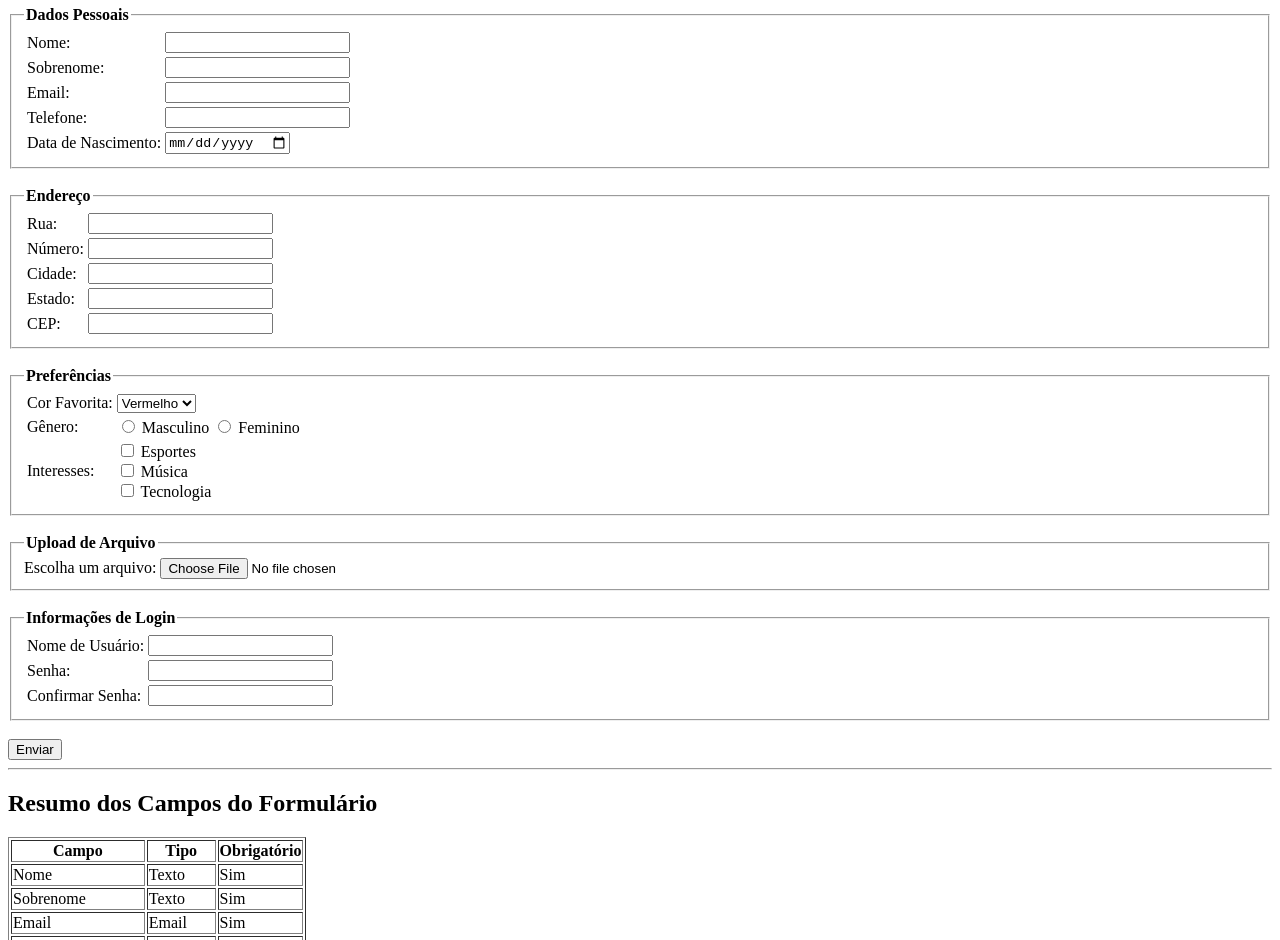
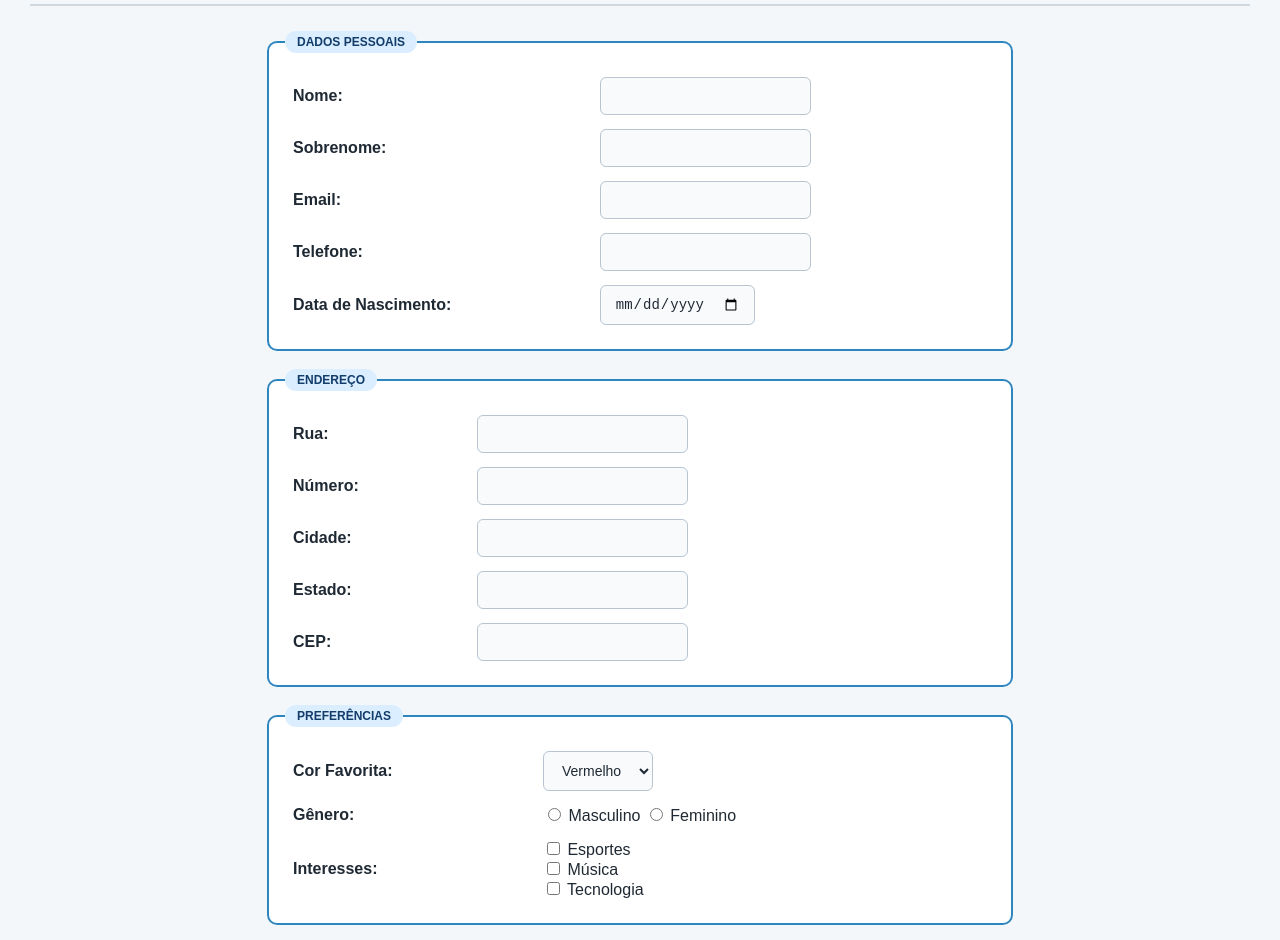
Before and after one commit to afonsooe/FormularioHTML, a plain HTML site: page index.html in a window 1280 px wide. Shown: the part 84-1024 px from the top of the page. Drawn offline with Linux system fonts and the light colour scheme.

Commit message:
Atualizacoes

```diff
--- a/index.html
+++ b/index.html
@@ -4,11 +4,12 @@
 <head>
     <meta charset="UTF-8">
     <title>Formulário Completo</title>
+    <link rel="stylesheet" href="style.css">
 </head>
 
 <body>
 
-<h1 align="center">Formulário Completo</h1>
+<h1>Formulário Completo</h1>
 
 <hr>
 
@@ -19,7 +20,6 @@
         <legend><b>Dados Pessoais</b></legend>
 
         <table>
-
             <tbody>
 
             <tr>
@@ -48,7 +48,6 @@
             </tr>
 
             </tbody>
-
         </table>
 
     </fieldset>
@@ -60,7 +59,6 @@
         <legend><b>Endereço</b></legend>
 
         <table>
-
             <tbody>
 
             <tr>
@@ -89,7 +87,6 @@
             </tr>
 
             </tbody>
-
         </table>
 
     </fieldset>
@@ -101,50 +98,37 @@
         <legend><b>Preferências</b></legend>
 
         <table>
-
             <tbody>
 
             <tr>
-
                 <td><label for="cor">Cor Favorita:</label></td>
 
                 <td>
-
                     <select id="cor" name="cor">
-
                         <option>Vermelho</option>
                         <option>Azul</option>
                         <option>Verde</option>
                         <option>Amarelo</option>
-
                     </select>
-
                 </td>
-
             </tr>
 
             <tr>
-
                 <td>Gênero:</td>
 
                 <td>
-
                     <input type="radio" id="masculino" name="genero">
                     <label for="masculino">Masculino</label>
 
                     <input type="radio" id="feminino" name="genero">
                     <label for="feminino">Feminino</label>
-
                 </td>
-
             </tr>
 
             <tr>
-
                 <td>Interesses:</td>
 
                 <td>
-
                     <input type="checkbox" id="esportes">
                     <label for="esportes">Esportes</label>
 
@@ -157,13 +141,10 @@
 
                     <input type="checkbox" id="tecnologia">
                     <label for="tecnologia">Tecnologia</label>
-
                 </td>
-
             </tr>
 
             </tbody>
-
         </table>
 
     </fieldset>
@@ -175,7 +156,6 @@
         <legend><b>Upload de Arquivo</b></legend>
 
         <label for="arquivo">Escolha um arquivo:</label>
-
         <input type="file" id="arquivo" name="arquivo">
 
     </fieldset>
@@ -187,41 +167,24 @@
         <legend><b>Informações de Login</b></legend>
 
         <table>
-
             <tbody>
 
             <tr>
-
                 <td><label for="usuario">Nome de Usuário:</label></td>
-
-                <td>
-                    <input type="text" id="usuario" name="usuario">
-                </td>
-
+                <td><input type="text" id="usuario" name="usuario"></td>
             </tr>
 
             <tr>
-
                 <td><label for="senha">Senha:</label></td>
-
-                <td>
-                    <input type="password" id="senha" name="senha">
-                </td>
-
+                <td><input type="password" id="senha" name="senha"></td>
             </tr>
 
             <tr>
-
                 <td><label for="confirmar">Confirmar Senha:</label></td>
-
-                <td>
-                    <input type="password" id="confirmar" name="confirmar">
-                </td>
-
+                <td><input type="password" id="confirmar" name="confirmar"></td>
             </tr>
 
             </tbody>
-
         </table>
 
     </fieldset>
@@ -236,18 +199,14 @@
 
 <h2>Resumo dos Campos do Formulário</h2>
 
-<table border="1">
+<table class="resumo">
 
     <thead>
-
     <tr>
-
         <th>Campo</th>
         <th>Tipo</th>
         <th>Obrigatório</th>
-
     </tr>
-
     </thead>
 
     <tbody>
@@ -351,15 +310,9 @@
     </tbody>
 
     <tfoot>
-
     <tr>
-
-        <th colspan="3">
-            Total de campos: 16
-        </th>
-
+        <th colspan="3">Total de campos: 16</th>
     </tr>
-
     </tfoot>
 
 </table>
--- a/style.css
+++ b/style.css
@@ -1,322 +1,127 @@
-<!DOCTYPE html>
-<html lang="pt-BR">
+body {
+    background-color: #f4f7fa;
+    color: #1f2933;
+    font-family: Arial, sans-serif;
+    margin: 30px;
+}
 
-<head>
-    <meta charset="UTF-8">
-    <title>Formulário Completo</title>
-    <link rel="stylesheet" href="style.css">
-</head>
+h1 {
+    color: #123c69;
+    text-align: center;
+}
 
-<body>
+h2 {
+    color: #123c69;
+}
 
-<h1>Formulário Completo</h1>
+hr {
+    border: 1px solid #d1d9e0;
+    margin-bottom: 25px;
+}
 
-<hr>
+form {
+    max-width: 750px;
+    margin: auto;
+}
 
-<form>
+fieldset {
+    background-color: #ffffff;
+    border: 2px solid #2e86c1;
+    border-radius: 10px;
+    padding: 16px;
+}
 
-    <fieldset>
+legend {
+    background-color: #dbeeff;
+    color: #123c69;
+    padding: 4px 12px;
+    border-radius: 20px;
+    text-transform: uppercase;
+    font-size: 12px;
+}
 
-        <legend><b>Dados Pessoais</b></legend>
+form table {
+    width: 100%;
+}
 
-        <table>
-            <tbody>
+form td {
+    padding: 6px;
+}
 
-            <tr>
-                <td><label for="nome">Nome:</label></td>
-                <td><input type="text" id="nome" name="nome"></td>
-            </tr>
+form td:first-child {
+    font-weight: 700;
+}
 
-            <tr>
-                <td><label for="sobrenome">Sobrenome:</label></td>
-                <td><input type="text" id="sobrenome" name="sobrenome"></td>
-            </tr>
+input[type="text"],
+input[type="email"],
+input[type="tel"],
+input[type="number"],
+input[type="date"],
+input[type="password"],
+select {
+    background-color: #f8fafc;
+    color: #1f2933;
+    border: 1px solid #b8c5d1;
+    border-radius: 6px;
+    padding: 10px 14px;
+    font-size: 14px;
+}
 
-            <tr>
-                <td><label for="email">Email:</label></td>
-                <td><input type="email" id="email" name="email"></td>
-            </tr>
+input[type="text"]:hover,
+input[type="email"]:hover,
+input[type="tel"]:hover,
+input[type="number"]:hover,
+input[type="date"]:hover,
+input[type="password"]:hover,
+select:hover {
+    background-color: #eef6fc;
+}
 
-            <tr>
-                <td><label for="telefone">Telefone:</label></td>
-                <td><input type="tel" id="telefone" name="telefone"></td>
-            </tr>
+input[type="text"]:focus,
+input[type="email"]:focus,
+input[type="tel"]:focus,
+input[type="number"]:focus,
+input[type="date"]:focus,
+input[type="password"]:focus,
+select:focus {
+    outline: none;
+    border-color: #2e86c1;
+    box-shadow: 0 0 0 3px rgba(46, 134, 193, 0.25);
+}
 
-            <tr>
-                <td><label for="nascimento">Data de Nascimento:</label></td>
-                <td><input type="date" id="nascimento" name="nascimento"></td>
-            </tr>
+input[type="submit"] {
+    background-color: #123c69;
+    color: #ffffff;
+    padding: 12px 24px;
+    border: none;
+    border-radius: 8px;
+    cursor: pointer;
+    font-size: 14px;
+}
 
-            </tbody>
-        </table>
+input[type="submit"]:hover {
+    background-color: #2e86c1;
+}
 
-    </fieldset>
+.resumo {
+    width: 750px;
+    margin: auto;
+    border-collapse: collapse;
+    background-color: #ffffff;
+}
 
-    <br>
+.resumo th,
+.resumo td {
+    border: 1px solid #b8c5d1;
+    padding: 10px;
+}
 
-    <fieldset>
+.resumo thead {
+    background-color: #123c69;
+    color: #ffffff;
+}
 
-        <legend><b>Endereço</b></legend>
-
-        <table>
-            <tbody>
-
-            <tr>
-                <td><label for="rua">Rua:</label></td>
-                <td><input type="text" id="rua" name="rua"></td>
-            </tr>
-
-            <tr>
-                <td><label for="numero">Número:</label></td>
-                <td><input type="number" id="numero" name="numero"></td>
-            </tr>
-
-            <tr>
-                <td><label for="cidade">Cidade:</label></td>
-                <td><input type="text" id="cidade" name="cidade"></td>
-            </tr>
-
-            <tr>
-                <td><label for="estado">Estado:</label></td>
-                <td><input type="text" id="estado" name="estado"></td>
-            </tr>
-
-            <tr>
-                <td><label for="cep">CEP:</label></td>
-                <td><input type="text" id="cep" name="cep"></td>
-            </tr>
-
-            </tbody>
-        </table>
-
-    </fieldset>
-
-    <br>
-
-    <fieldset>
-
-        <legend><b>Preferências</b></legend>
-
-        <table>
-            <tbody>
-
-            <tr>
-                <td><label for="cor">Cor Favorita:</label></td>
-
-                <td>
-                    <select id="cor" name="cor">
-                        <option>Vermelho</option>
-                        <option>Azul</option>
-                        <option>Verde</option>
-                        <option>Amarelo</option>
-                    </select>
-                </td>
-            </tr>
-
-            <tr>
-                <td>Gênero:</td>
-
-                <td>
-                    <input type="radio" id="masculino" name="genero">
-                    <label for="masculino">Masculino</label>
-
-                    <input type="radio" id="feminino" name="genero">
-                    <label for="feminino">Feminino</label>
-                </td>
-            </tr>
-
-            <tr>
-                <td>Interesses:</td>
-
-                <td>
-                    <input type="checkbox" id="esportes">
-                    <label for="esportes">Esportes</label>
-
-                    <br>
-
-                    <input type="checkbox" id="musica">
-                    <label for="musica">Música</label>
-
-                    <br>
-
-                    <input type="checkbox" id="tecnologia">
-                    <label for="tecnologia">Tecnologia</label>
-                </td>
-            </tr>
-
-            </tbody>
-        </table>
-
-    </fieldset>
-
-    <br>
-
-    <fieldset>
-
-        <legend><b>Upload de Arquivo</b></legend>
-
-        <label for="arquivo">Escolha um arquivo:</label>
-        <input type="file" id="arquivo" name="arquivo">
-
-    </fieldset>
-
-    <br>
-
-    <fieldset>
-
-        <legend><b>Informações de Login</b></legend>
-
-        <table>
-            <tbody>
-
-            <tr>
-                <td><label for="usuario">Nome de Usuário:</label></td>
-                <td><input type="text" id="usuario" name="usuario"></td>
-            </tr>
-
-            <tr>
-                <td><label for="senha">Senha:</label></td>
-                <td><input type="password" id="senha" name="senha"></td>
-            </tr>
-
-            <tr>
-                <td><label for="confirmar">Confirmar Senha:</label></td>
-                <td><input type="password" id="confirmar" name="confirmar"></td>
-            </tr>
-
-            </tbody>
-        </table>
-
-    </fieldset>
-
-    <br>
-
-    <input type="submit" value="Enviar">
-
-</form>
-
-<hr>
-
-<h2>Resumo dos Campos do Formulário</h2>
-
-<table class="resumo">
-
-    <thead>
-    <tr>
-        <th>Campo</th>
-        <th>Tipo</th>
-        <th>Obrigatório</th>
-    </tr>
-    </thead>
-
-    <tbody>
-
-    <tr>
-        <td>Nome</td>
-        <td>Texto</td>
-        <td>Sim</td>
-    </tr>
-
-    <tr>
-        <td>Sobrenome</td>
-        <td>Texto</td>
-        <td>Sim</td>
-    </tr>
-
-    <tr>
-        <td>Email</td>
-        <td>Email</td>
-        <td>Sim</td>
-    </tr>
-
-    <tr>
-        <td>Telefone</td>
-        <td>Telefone</td>
-        <td>Não</td>
-    </tr>
-
-    <tr>
-        <td>Data de Nascimento</td>
-        <td>Data</td>
-        <td>Sim</td>
-    </tr>
-
-    <tr>
-        <td>Rua</td>
-        <td>Texto</td>
-        <td>Sim</td>
-    </tr>
-
-    <tr>
-        <td>Número</td>
-        <td>Número</td>
-        <td>Sim</td>
-    </tr>
-
-    <tr>
-        <td>Cidade</td>
-        <td>Texto</td>
-        <td>Sim</td>
-    </tr>
-
-    <tr>
-        <td>Estado</td>
-        <td>Texto</td>
-        <td>Sim</td>
-    </tr>
-
-    <tr>
-        <td>CEP</td>
-        <td>Texto</td>
-        <td>Sim</td>
-    </tr>
-
-    <tr>
-        <td>Cor Favorita</td>
-        <td>Lista</td>
-        <td>Não</td>
-    </tr>
-
-    <tr>
-        <td>Gênero</td>
-        <td>Radio</td>
-        <td>Sim</td>
-    </tr>
-
-    <tr>
-        <td>Interesses</td>
-        <td>Checkbox</td>
-        <td>Não</td>
-    </tr>
-
-    <tr>
-        <td>Arquivo</td>
-        <td>Upload</td>
-        <td>Não</td>
-    </tr>
-
-    <tr>
-        <td>Usuário</td>
-        <td>Texto</td>
-        <td>Sim</td>
-    </tr>
-
-    <tr>
-        <td>Senha</td>
-        <td>Password</td>
-        <td>Sim</td>
-    </tr>
-
-    </tbody>
-
-    <tfoot>
-    <tr>
-        <th colspan="3">Total de campos: 16</th>
-    </tr>
-    </tfoot>
-
-</table>
-
-</body>
-
-</html>
+.resumo tfoot {
+    background-color: #dbeeff;
+    color: #123c69;
+}
```
